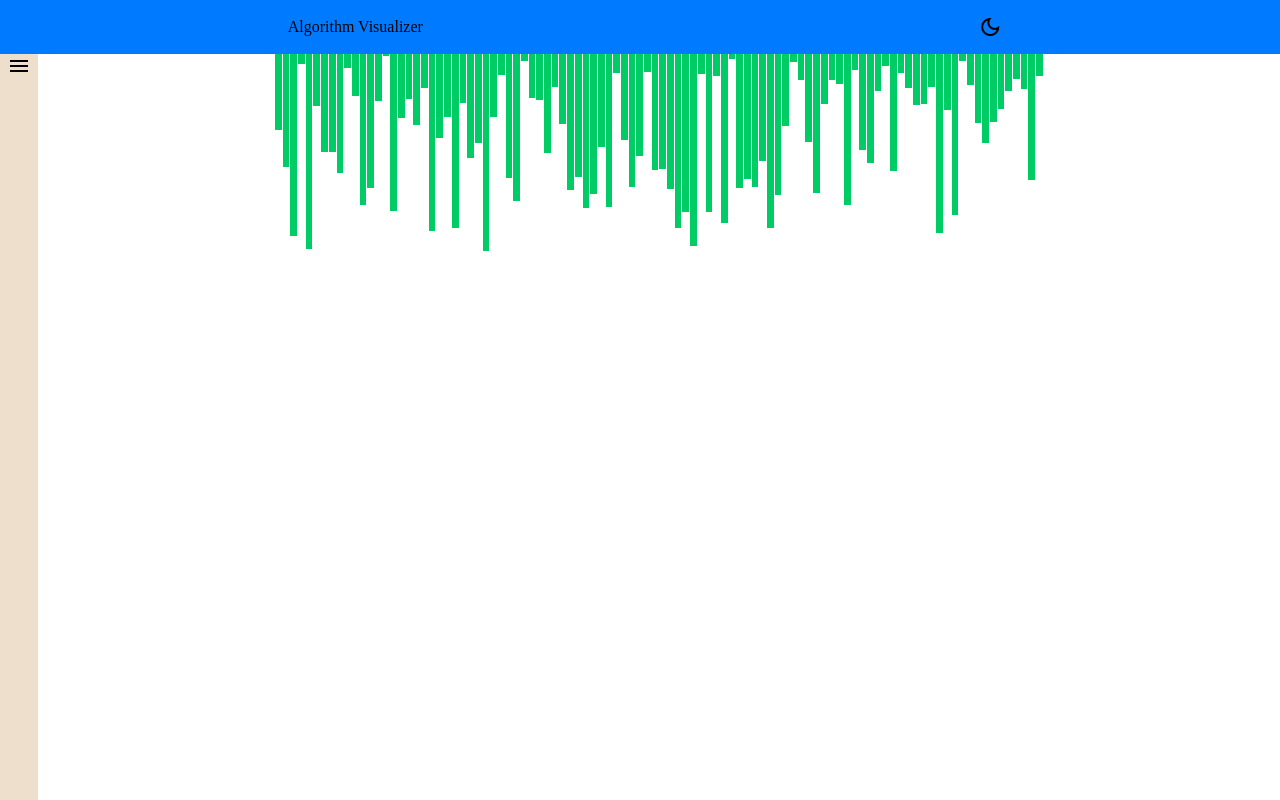
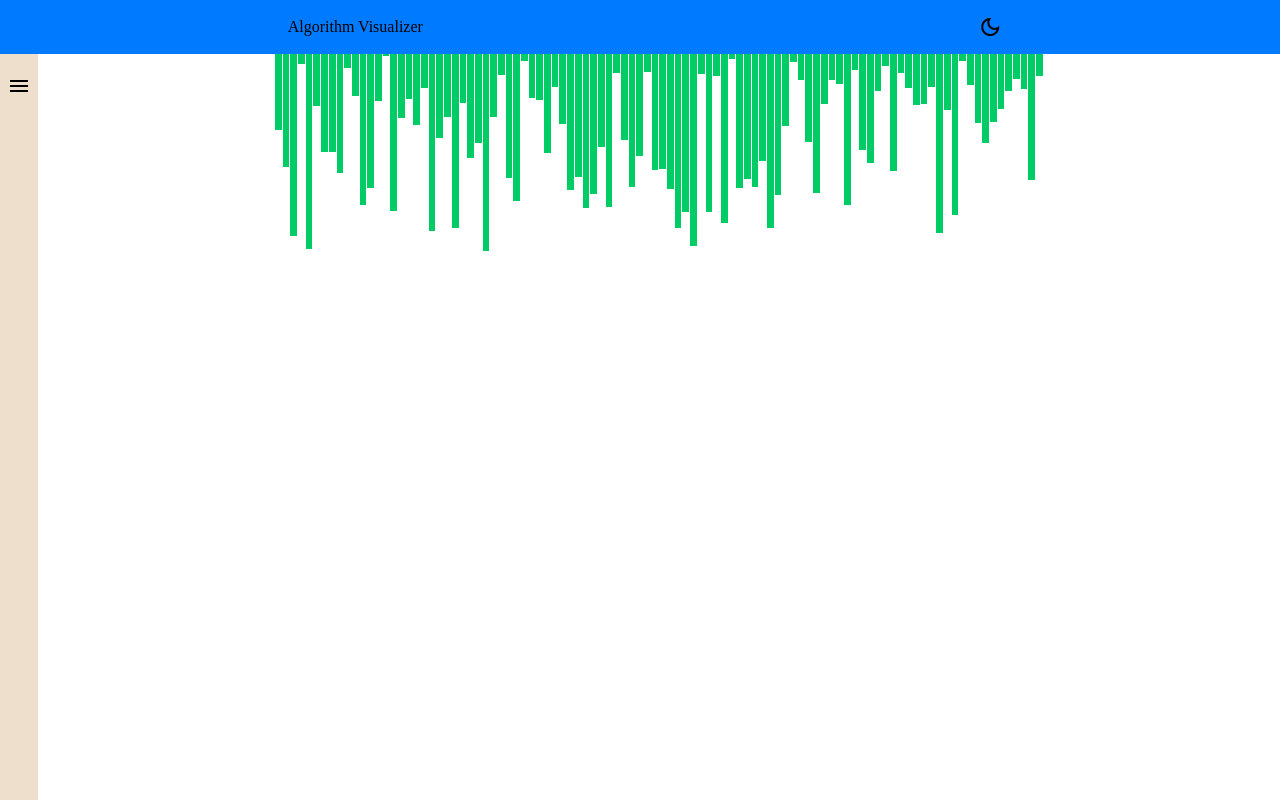
Before and after one commit to DanzHD/AlgorithmVisualizer, a React (Vite) app in the folder Algorithm Visualizer/: page / in a window 1280 px wide. Built offline with nearby package versions, Linux system fonts and the light colour scheme.

Commit message:
Refactored sidebar.scss

```diff
--- a/Algorithm Visualizer/src/Components/SideBar/_sidebar.scss
+++ b/Algorithm Visualizer/src/Components/SideBar/_sidebar.scss
@@ -12,26 +12,13 @@
 
     }
 
-    @keyframes closeSideBar {
-        0% {
-            width: 300px;
-        }
-
-        100% {
-            width: 30px;
-        }
-    }
-
-
-
-
-
 }
 
 
 @include themify($themes) {
 
     .side-bar {
+        padding-top: 20px;
         padding-left: 15px;
         padding-right: 15px;
         background-color: themed("secondary");
```
